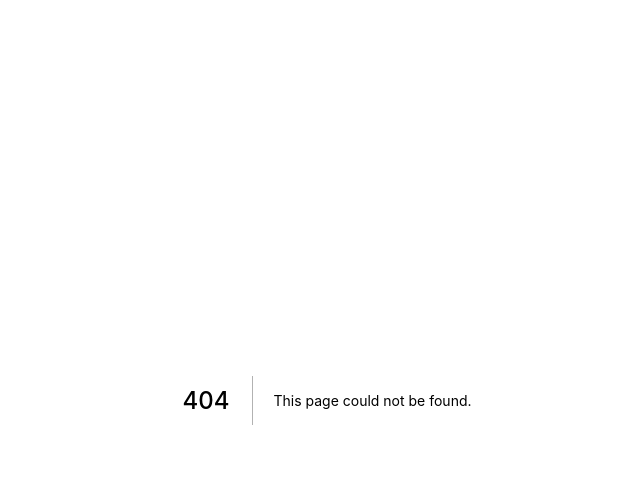
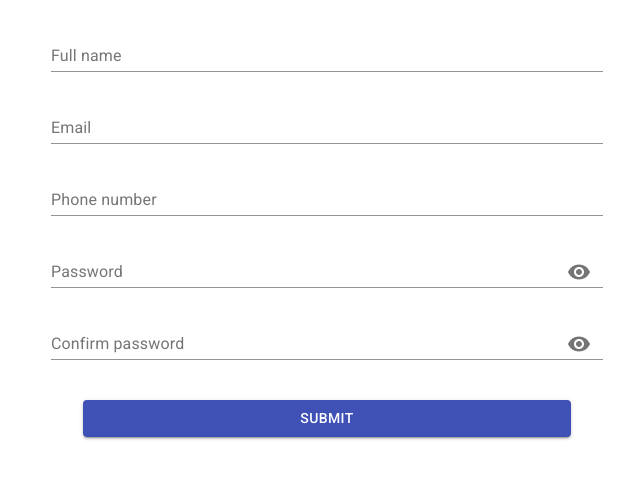
Before and after one commit to xmaten/shop, a Next.js app in the folder client/: page /register in a window 1280 px wide. Before the commit this address had no page. Shown: the top 478 px of the page, without its empty margins (313-953 px from the left). Built offline with nearby package versions, Linux system fonts and the light colour scheme.

Commit message:
Create register form

```diff
--- a/client/package.json
+++ b/client/package.json
@@ -8,9 +8,12 @@
     "start": "next start"
   },
   "dependencies": {
+    "@material-ui/core": "^4.11.0",
+    "@material-ui/icons": "^4.9.1",
     "next": "10.0.2",
     "react": "17.0.1",
-    "react-dom": "17.0.1"
+    "react-dom": "17.0.1",
+    "react-hook-form": "^6.11.4"
   },
   "devDependencies": {
     "@types/node": "^14.14.9",
--- /dev/null
+++ b/client/pages/register.tsx
@@ -0,0 +1,146 @@
+import React, { useState } from 'react'
+import Container from '@material-ui/core/Container'
+import TextField from '@material-ui/core/TextField'
+import Button from '@material-ui/core/Button'
+import InputAdornment from '@material-ui/core/InputAdornment'
+import IconButton from '@material-ui/core/IconButton'
+import FormControl from '@material-ui/core/FormControl'
+import InputLabel from '@material-ui/core/InputLabel'
+import Input from '@material-ui/core/Input'
+import Box from '@material-ui/core/Box'
+import { Visibility, VisibilityOff } from '@material-ui/icons'
+import { makeStyles } from '@material-ui/styles'
+import { useForm } from 'react-hook-form'
+
+type FormInputs = {
+  fullName: string
+  email: string
+  phone: number | null
+  password: string
+  passwordConfirmation: string
+}
+
+const useSubmitButtonStyles = makeStyles({
+  root: {
+    width: '100%',
+  },
+})
+
+const Register = () => {
+  const [showPassword, setShowPassword] = useState(false)
+  const [showRepeatPassword, setShowRepeatPassword] = useState(false)
+
+  const classes = useSubmitButtonStyles()
+
+  const { register, handleSubmit, errors, watch } = useForm<FormInputs>({
+    defaultValues: {
+      fullName: '',
+      email: '',
+      phone: null,
+      password: '',
+      passwordConfirmation: '',
+    },
+  })
+
+  const onSubmit = handleSubmit((data: FormInputs) => {
+    console.log(data)
+  })
+
+  return (
+    <Container maxWidth="sm">
+      <form onSubmit={onSubmit}>
+        <TextField
+          fullWidth
+          margin="normal"
+          label="Full name"
+          name="fullName"
+          inputRef={register({ required: 'This field is required' })}
+          error={!!errors.fullName?.message}
+          helperText={!!errors.fullName?.message}
+        />
+
+        <TextField
+          fullWidth
+          margin="normal"
+          label="Email"
+          name="email"
+          inputRef={register({
+            required: 'This field is required',
+            pattern: {
+              value: /^[A-Z0-9._%+-]+@[A-Z0-9.-]+\.[A-Z]{2,5}$/i,
+              message: 'Invalid email address',
+            },
+          })}
+          error={!!errors.email?.message}
+          helperText={!!errors.email?.message}
+        />
+
+        <TextField
+          fullWidth
+          margin="normal"
+          label="Phone number"
+          name="phone"
+          inputRef={register({ required: 'This field is required' })}
+          error={!!errors.phone?.message}
+          helperText={!!errors.phone?.message}
+        />
+
+        <FormControl fullWidth margin="normal">
+          <InputLabel htmlFor="password" error={!!errors.password?.message}>
+            Password
+          </InputLabel>
+          <Input
+            type={showPassword ? 'text' : 'password'}
+            name="password"
+            inputRef={register({
+              required: 'This field is required',
+            })}
+            error={!!errors.password?.message}
+            helperText={!!errors.password?.message}
+            endAdornment={
+              <InputAdornment position="end">
+                <IconButton aria-label="toggle password visibility" onClick={() => setShowPassword(!showPassword)}>
+                  {showPassword ? <VisibilityOff /> : <Visibility />}
+                </IconButton>
+              </InputAdornment>
+            }
+          />
+        </FormControl>
+
+        <FormControl fullWidth margin="normal">
+          <InputLabel htmlFor="passwordConfirmation" error={!!errors.passwordConfirmation?.message}>
+            Confirm password
+          </InputLabel>
+          <Input
+            type={showRepeatPassword ? 'text' : 'password'}
+            name="passwordConfirmation"
+            inputRef={register({
+              required: 'This field is required',
+              validate: (value) => value === watch('password') || 'Password confirmation does not match password',
+            })}
+            error={!!errors.passwordConfirmation?.message}
+            helperText={!!errors.passwordConfirmation?.message}
+            endAdornment={
+              <InputAdornment position="end">
+                <IconButton
+                  aria-label="toggle password visibility"
+                  onClick={() => setShowRepeatPassword(!showRepeatPassword)}
+                >
+                  {showRepeatPassword ? <VisibilityOff /> : <Visibility />}
+                </IconButton>
+              </InputAdornment>
+            }
+          />
+        </FormControl>
+
+        <Box m={4}>
+          <Button variant="contained" color="primary" type="submit" className={classes.root}>
+            Submit
+          </Button>
+        </Box>
+      </form>
+    </Container>
+  )
+}
+
+export default Register
```
Also changed, not shown: 1 other file (tests, documents, lock files or other folders).
